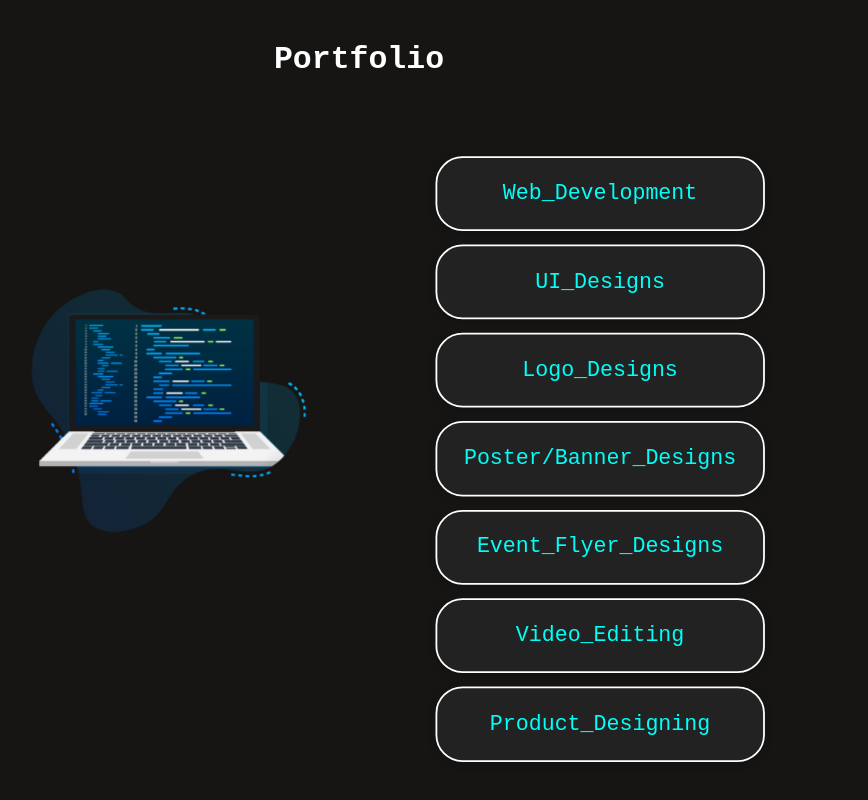
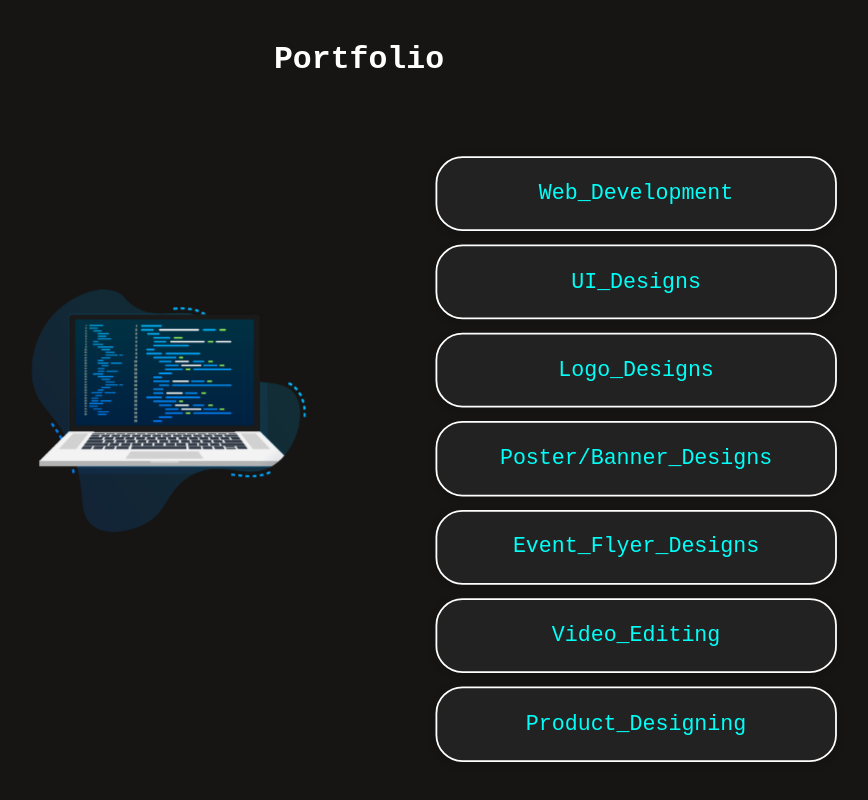
Before and after one commit to DhyanBSh/Portfolio---Frontend, a React (Vite) app: page / in a window 1280 px wide. Shown: the part 5596-6396 px from the top of the page, without its empty margins (281-1149 px from the left). Built offline with nearby package versions, Linux system fonts and the light colour scheme; the HTML template or start-up script is replaced by a standard one.

Commit message:
projects

```diff
--- a/src/Components/Experience/Experience.css
+++ b/src/Components/Experience/Experience.css
@@ -67,6 +67,7 @@
 }
 
 .experience-card {
+  position: relative;
   background-color: #222;
   border-radius: 30px;
   padding: 30px;
@@ -74,21 +75,45 @@
   text-align: center;
   box-shadow: 0 2px 10px rgba(0, 0, 0, 0.2);
   border: 2px solid #ffffff;
-  position: relative; /* To position the overlay */
   transition: transform 0.3s ease;
-  height: calc(100% / 6); /* Distribute the height equally for each card */
+  height: calc(100% / 6);
   display: flex;
   flex-direction: column;
   justify-content: center;
+  align-items: center;
 }
 
 .experience-card h2 {
   font-size: 24px;
-  margin: 0;
   font-weight: 500;
   color: #00FFF7;
-  z-index: 2; /* Ensure it stays above the overlay */
+  position: relative;
+  z-index: 2; /* Keep the title above */
 }
+
+/* Overlay to appear over the title */
+.overlay {
+  position: absolute;
+  top: 0;
+  left: 0;
+  width: 100%;
+  height: 100%;
+  background: rgba(0, 0, 0, 0.7);
+  display: flex;
+  justify-content: center;
+  align-items: center;
+  border-radius: 30px;
+  color: #ffffff;
+  font-size: 18px;
+  font-weight: bold;
+  z-index: 3; /* Ensure it appears above the title */
+}
+
+/* Title remains but is slightly faded */
+.experience-card .overlay + h2 {
+  opacity: 0.5;
+}
+
 
 .experience-card:hover {
   transform: scale(1.05);
--- a/src/Components/Experience/Experience.jsx
+++ b/src/Components/Experience/Experience.jsx
@@ -1,14 +1,14 @@
-import React, { useState, useEffect } from 'react';
-import { useNavigate } from 'react-router-dom';
-import './Experience.css';
+import React, { useState, useEffect } from "react";
+import { useNavigate } from "react-router-dom";
+import "./Experience.css";
 
-import serviceImageWeb from '/exweb.svg';
-import serviceImageUi from '/exui.svg';
-import serviceImageLogo from '/exlogo.svg';
-import serviceImagePoster from '/exposter.svg';
-import serviceImageEvent from '/exflyer.svg';
-import serviceImageVideo from '/exvideo.svg';
-import serviceImageProduct from '/exproduct.svg';
+import serviceImageWeb from "/exweb.svg";
+import serviceImageUi from "/exui.svg";
+import serviceImageLogo from "/exlogo.svg";
+import serviceImagePoster from "/exposter.svg";
+import serviceImageEvent from "/exflyer.svg";
+import serviceImageVideo from "/exvideo.svg";
+import serviceImageProduct from "/exproduct.svg";
 
 const Experience = () => {
   const [currentImage, setCurrentImage] = useState(serviceImageWeb);
@@ -16,35 +16,69 @@ const Experience = () => {
   const [isMobile, setIsMobile] = useState(window.innerWidth <= 768);
   const navigate = useNavigate();
 
-  // Update isMobile state when screen resizes
   useEffect(() => {
     const handleResize = () => {
       setIsMobile(window.innerWidth <= 768);
     };
-    window.addEventListener('resize', handleResize);
-    return () => window.removeEventListener('resize', handleResize);
+    window.addEventListener("resize", handleResize);
+    return () => window.removeEventListener("resize", handleResize);
   }, []);
 
   const experiences = [
-    { title: 'Web_Development', description: 'Full stack web development', img: serviceImageWeb, path: '/projects/web-development' },
-    { title: 'UI_Designs', description: 'UI designs for web & mobile applications', img: serviceImageUi, path: '/projects/ui-designs' },
-    { title: 'Logo_Designs', description: 'Crafting unique, memorable logos...', img: serviceImageLogo, path: '/projects/logo-designs' },
-    { title: 'Poster/Banner_Designs', description: 'Creating impactful flyers...', img: serviceImagePoster, path: '/projects/poster-designs' },
-    { title: 'Event_Flyer_Designs', description: 'Capturing the greatest moments...', img: serviceImageEvent, path: '/projects/event-flyers' },
-    { title: 'Video_Editing', description: 'Producing creative, high-quality videos...', img: serviceImageVideo, path: '/projects/video-editing' },
-    { title: 'Product_Designing', description: 'Producing creative models of products...', img: serviceImageProduct, path: '/projects/product-designing' },
+    {
+      title: "Web_Development",
+      description: "Full stack web development",
+      img: serviceImageWeb,
+      path: "/projects/web-development",
+    },
+    {
+      title: "UI_Designs",
+      description: "UI designs for web & mobile applications",
+      img: serviceImageUi,
+      path: "/projects/ui-designs",
+    },
+    {
+      title: "Logo_Designs",
+      description: "Crafting unique, memorable logos...",
+      img: serviceImageLogo,
+      path: "/projects/logo-designs",
+    },
+    {
+      title: "Poster/Banner_Designs",
+      description: "Creating impactful flyers...",
+      img: serviceImagePoster,
+      path: "/projects/poster-designs",
+    },
+    {
+      title: "Event_Flyer_Designs",
+      description: "Capturing the greatest moments...",
+      img: serviceImageEvent,
+      path: "/projects/event-flyers",
+    },
+    {
+      title: "Video_Editing",
+      description: "Producing creative, high-quality videos...",
+      img: serviceImageVideo,
+      path: "/projects/video-editing",
+    },
+    {
+      title: "Product_Designing",
+      description: "Producing creative models of products...",
+      img: serviceImageProduct,
+      path: "/projects/product-designing",
+    },
   ];
 
   const handleCardClick = (index, experience) => {
     if (isMobile) {
       if (clickedCard === index) {
-        navigate(experience.path); // On second click, navigate
+        navigate(experience.path); // Navigate on second click
       } else {
-        setCurrentImage(experience.img); // On first click, change image
-        setClickedCard(index); // Store clicked card index
+        setCurrentImage(experience.img); // Change image on first click
+        setClickedCard(index); // Set clicked card
       }
     } else {
-      navigate(experience.path); // On desktop, navigate immediately
+      navigate(experience.path); // Directly navigate on desktop
     }
   };
 
@@ -54,10 +88,15 @@ const Experience = () => {
         <h1>Portfolio</h1>
       </div>
 
+
       <div className="experience-container">
         {/* Left Image */}
         <div className="experience-image-container">
-          <img src={currentImage} alt="Main Image" className="experience-main-image" />
+          <img
+            src={currentImage}
+            alt="Main Image"
+            className="experience-main-image"
+          />
         </div>
 
         {/* Right Side Cards */}
@@ -66,10 +105,16 @@ const Experience = () => {
             <div
               key={index}
               className="experience-card"
-              onMouseEnter={() => setCurrentImage(experience.img)}
+              onMouseEnter={() => !isMobile && setCurrentImage(experience.img)}
               onClick={() => handleCardClick(index, experience)}
             >
               <h2>{experience.title}</h2>
+              {/* Show overlay on first click */}
+              {isMobile && clickedCard === index && (
+                <div className="overlay">
+                  <span>View_Projects</span>
+                </div>
+              )}
             </div>
           ))}
         </div>
```
